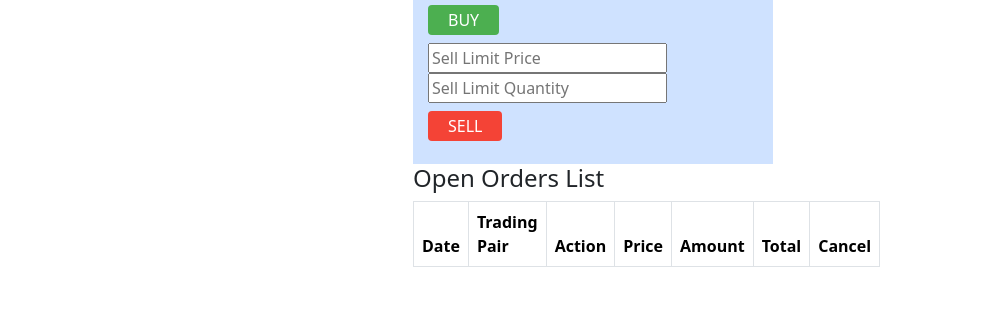
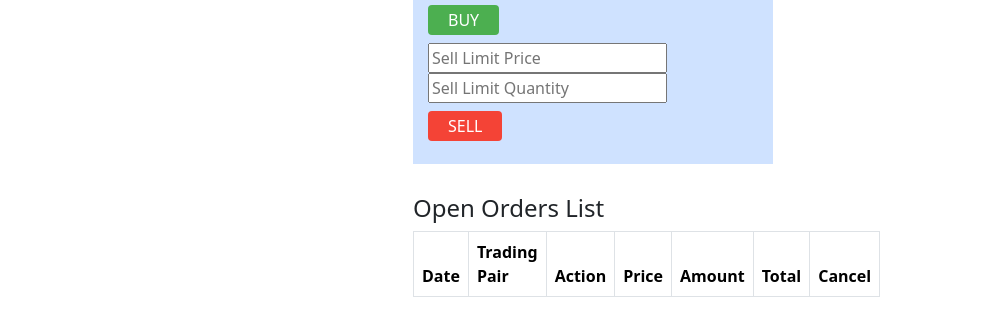
Before and after one commit to trandinhkhoa/crypto_exchange_frontend, a website: page public/index.html in a window 1280 px wide. Shown: the part 256-592 px from the top of the page, without its empty margins (47-1043 px from the left). Drawn offline with nearby package versions, Linux system fonts and the light colour scheme.

Commit message:
fix lastTrades and OpenOrderList table overlapped

```diff
--- a/public/index.html
+++ b/public/index.html
@@ -87,6 +87,7 @@
 
 
             <!-- Open Orders List -->
+            <div id="openOrderArea">
                 <h4>Open Orders List</h4>
                 <table class="table table-striped table-hover table-bordered" id="openOrdersTable">
                     <thead>
@@ -105,6 +106,7 @@
                     </tbody>
                 </table>
             </div>
+        </div>
 
         <div class="col-md-4 mt-5">
             <h2 class="mb-2">Last Trades</h2>
--- a/public/script.js
+++ b/public/script.js
@@ -209,6 +209,7 @@ bestBuysWs.onmessage = function(event) {
 var userInfoWs = createWebSocket('/ws/userInfo?userId=me');
 userInfoWs.onmessage = function(event) {
     var data = JSON.parse(event.data);
+    console.log("HOLA ", data)
 
     updateBalanceTable(data.Balance)
     updateOpenOrdersList(data.OpenOrders);
--- a/public/styles.css
+++ b/public/styles.css
@@ -54,3 +54,11 @@
 .sell-button:active {
     background-color: #c21807;
 }
+
+.col-md-4 {
+    height: 100%;
+}
+
+#openOrderArea {
+    margin-top: 30px;
+}
```
Lines whose indentation alone changed are shown as unchanged.
